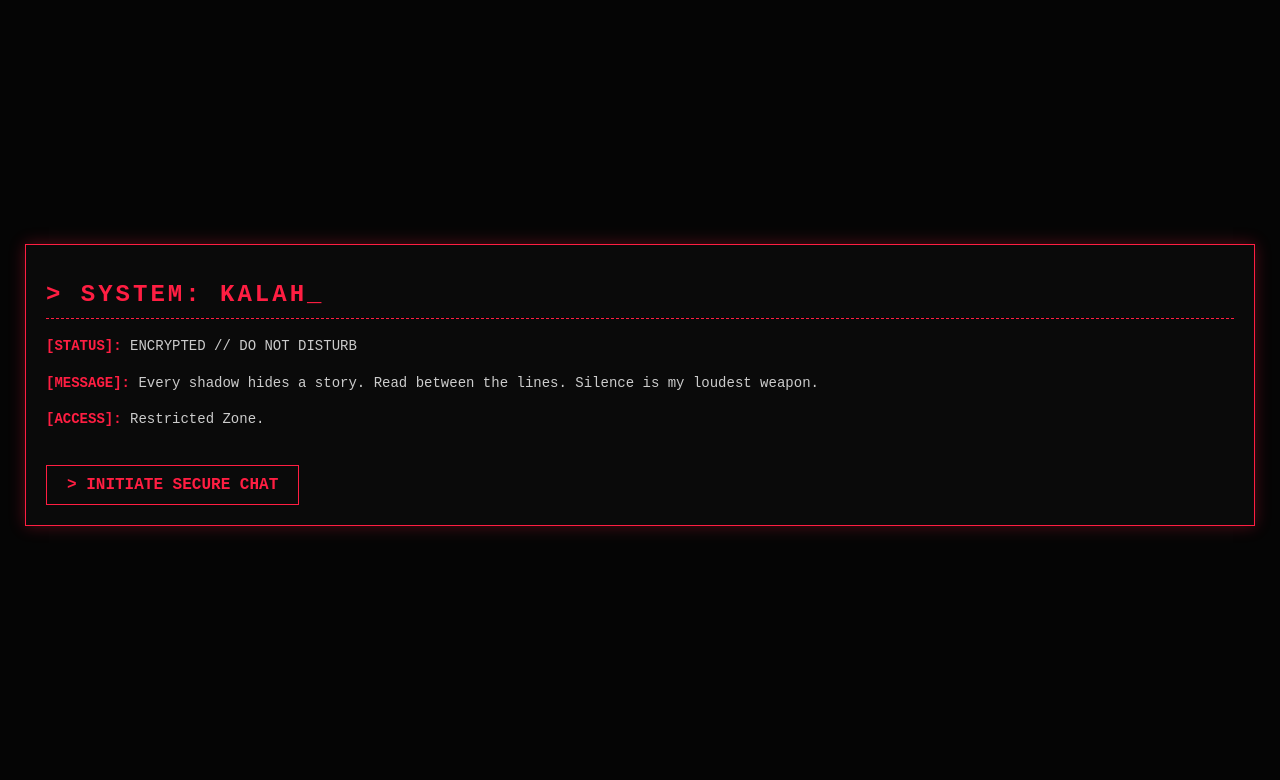
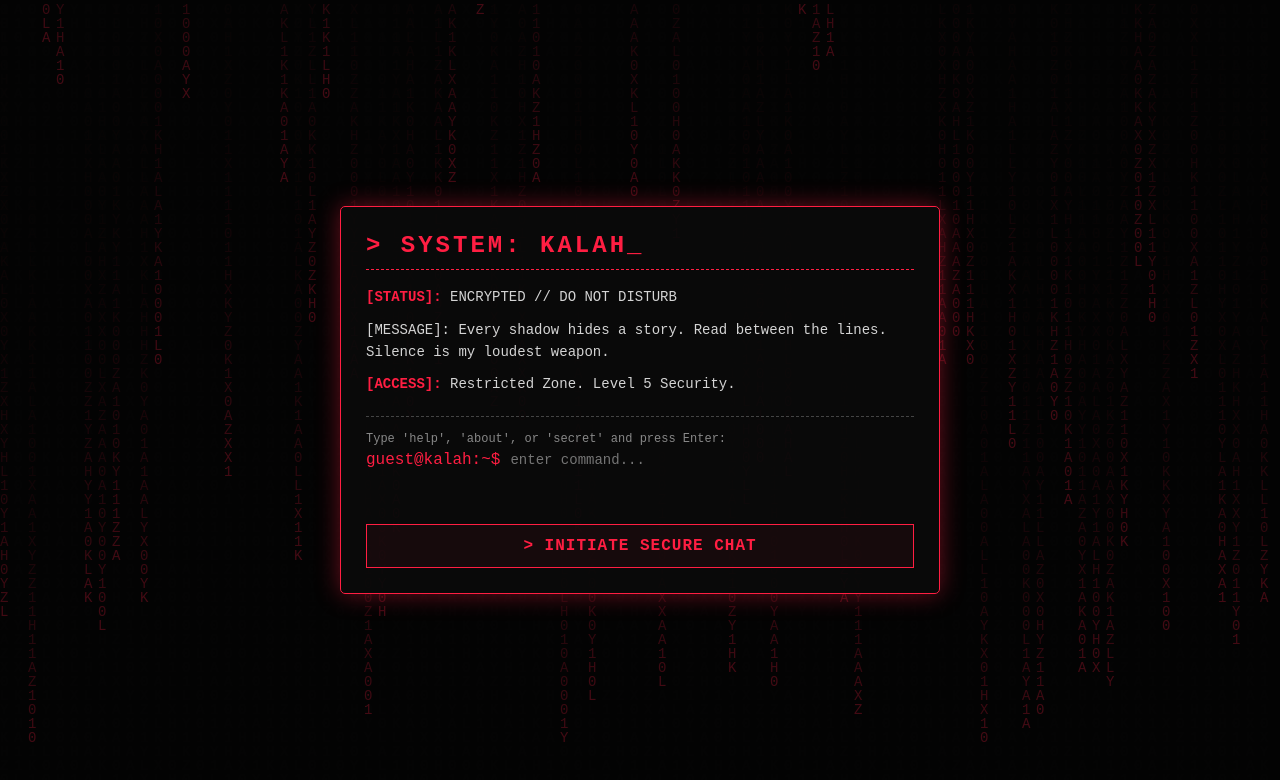
Before and after one commit to kalahnvrdie-cmd/kalahnvrdie-cmd.github.io, a plain HTML site: page index.html in a window 1280 px wide. Drawn offline with Linux system fonts and the light colour scheme.

Commit message:
Update index.html

```diff
--- a/index.html
+++ b/index.html
@@ -5,61 +5,184 @@
     <meta name="viewport" content="width=device-width, initial-scale=1.0">
     <title>KALAH // ENCRYPTED</title>
     <style>
+        * { box-sizing: border-box; }
         body {
             background-color: #050505;
             color: #ff1e42;
             font-family: 'Courier New', Courier, monospace;
-            padding: 25px;
             margin: 0;
+            padding: 15px;
             display: flex;
-            flex-direction: column;
             justify-content: center;
-            min-height: 90vh;
+            align-items: center;
+            min-height: 100vh;
+            overflow-x: hidden;
+        }
+        canvas {
+            position: fixed;
+            top: 0;
+            left: 0;
+            z-index: -1;
+            opacity: 0.25;
         }
         .terminal {
+            width: 100%;
+            max-width: 600px;
             border: 1px solid #ff1e42;
-            padding: 20px;
-            box-shadow: 0 0 15px rgba(255, 30, 66, 0.3);
-            background-color: #0a0a0a;
+            padding: 25px;
+            box-shadow: 0 0 25px rgba(255, 30, 66, 0.4);
+            background-color: rgba(10, 10, 10, 0.92);
+            border-radius: 5px;
         }
         h1 {
             font-size: 24px;
             letter-spacing: 3px;
             border-bottom: 1px dashed #ff1e42;
             padding-bottom: 10px;
+            margin-top: 0;
+            animation: glitch 2.5s infinite;
+        }
+        @keyframes glitch {
+            0%, 90%, 100% { transform: translate(0); text-shadow: none; }
+            92% { transform: translate(-2px, 1px); text-shadow: 2px 0 #00ffea; }
+            94% { transform: translate(2px, -1px); text-shadow: -2px 0 #ff1e42; }
+            96% { transform: translate(-1px, 2px); }
         }
         p {
-            color: #cccccc;
+            color: #d4d4d4;
             line-height: 1.6;
             font-size: 14px;
+            margin: 10px 0;
         }
         .highlight {
             color: #ff1e42;
             font-weight: bold;
         }
+        .cmd-box {
+            margin-top: 20px;
+            border-top: 1px dashed #444;
+            padding-top: 15px;
+        }
+        .cmd-input-line {
+            display: flex;
+            align-items: center;
+            color: #ff1e42;
+        }
+        input {
+            background: transparent;
+            border: none;
+            color: #ffffff;
+            font-family: 'Courier New', Courier, monospace;
+            font-size: 14px;
+            width: 100%;
+            margin-left: 8px;
+            outline: none;
+        }
+        #cmd-output {
+            color: #00ff88;
+            font-size: 13px;
+            margin-top: 10px;
+            min-height: 20px;
+        }
         .btn {
-            display: inline-block;
-            margin-top: 20px;
-            padding: 10px 20px;
+            display: block;
+            text-align: center;
+            margin-top: 25px;
+            padding: 12px 20px;
             border: 1px solid #ff1e42;
             color: #ff1e42;
             text-decoration: none;
             font-weight: bold;
+            letter-spacing: 1px;
             transition: 0.3s;
+            background: rgba(255, 30, 66, 0.05);
         }
         .btn:hover {
             background-color: #ff1e42;
             color: #050505;
+            box-shadow: 0 0 15px #ff1e42;
         }
     </style>
 </head>
 <body>
+    <canvas id="matrix"></canvas>
     <div class="terminal">
         <h1>> SYSTEM: KALAH_</h1>
         <p><span class="highlight">[STATUS]:</span> ENCRYPTED // DO NOT DISTURB</p>
-        <p><span class="highlight">[MESSAGE]:</span> Every shadow hides a story. Read between the lines. Silence is my loudest weapon.</p>
-        <p><span class="highlight">[ACCESS]:</span> Restricted Zone.</p>
-        <a href="https://wa.me" class="btn">> INITIATE SECURE CHAT</a>
+        <p id="typing-text"></p>
+        <p><span class="highlight">[ACCESS]:</span> Restricted Zone. Level 5 Security.</p>
+
+        <div class="cmd-box">
+            <div style="font-size: 12px; color: #888; margin-bottom: 5px;">Type 'help', 'about', or 'secret' and press Enter:</div>
+            <div class="cmd-input-line">
+                <span>guest@kalah:~$</span>
+                <input type="text" id="cmd-input" placeholder="enter command..." autocomplete="off">
+            </div>
+            <div id="cmd-output"></div>
+        </div>
+
+        <a href="https://whatsapp.com." class="btn">> INITIATE SECURE CHAT</a>
     </div>
+
+    <script>
+        // Typing Animation
+        const text = "[MESSAGE]: Every shadow hides a story. Read between the lines. Silence is my loudest weapon.";
+        let idx = 0;
+        function typeWriter() {
+            if (idx < text.length) {
+                document.getElementById("typing-text").innerHTML += text.charAt(idx);
+                idx++;
+                setTimeout(typeWriter, 35);
+            }
+        }
+        window.onload = typeWriter;
+
+        // Interactive Terminal Commands
+        const input = document.getElementById("cmd-input");
+        const output = document.getElementById("cmd-output");
+        input.addEventListener("keydown", function(e) {
+            if (e.key === "Enter") {
+                const val = input.value.trim().toLowerCase();
+                if (val === "help") {
+                    output.innerHTML = "> Available commands: [about] [secret] [clear]";
+                } else if (val === "about") {
+                    output.innerHTML = "> KALAH: Observer of shadows. Architect of silence.";
+                } else if (val === "secret") {
+                    output.innerHTML = "> ACCESS GRANTED: Look closer into the dark. Not everything is as it seems.";
+                } else if (val === "clear") {
+                    output.innerHTML = "";
+                } else {
+                    output.innerHTML = "> Error: Command '" + val + "' not recognized. Type 'help'.";
+                }
+                input.value = "";
+            }
+        });
+
+        // Matrix Rain Effect
+        const canvas = document.getElementById("matrix");
+        const ctx = canvas.getContext("2d");
+        canvas.height = window.innerHeight;
+        canvas.width = window.innerWidth;
+        const letters = "KALAH010101XYZ";
+        const fontSize = 14;
+        const columns = canvas.width / fontSize;
+        const drops = Array(Math.floor(columns)).fill(1);
+
+        function drawMatrix() {
+            ctx.fillStyle = "rgba(5, 5, 5, 0.08)";
+            ctx.fillRect(0, 0, canvas.width, canvas.height);
+            ctx.fillStyle = "#ff1e42";
+            ctx.font = fontSize + "px monospace";
+            for (let i = 0; i < drops.length; i++) {
+                const text = letters.charAt(Math.floor(Math.random() * letters.length));
+                ctx.fillText(text, i * fontSize, drops[i] * fontSize);
+                if (drops[i] * fontSize > canvas.height && Math.random() > 0.975) {
+                    drops[i] = 0;
+                }
+                drops[i]++;
+            }
+        }
+        setInterval(drawMatrix, 45);
+    </script>
 </body>
 </html>
```
